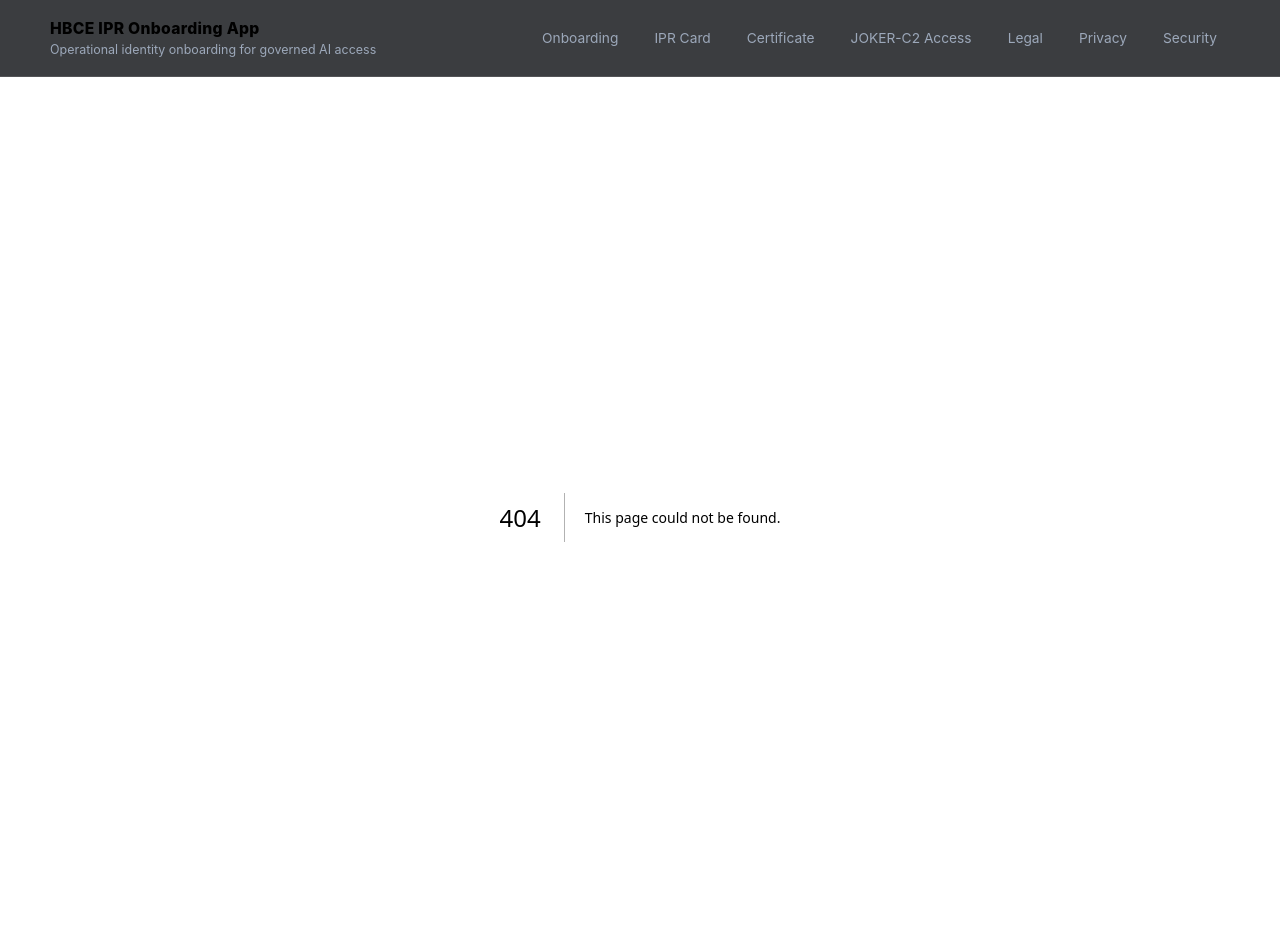
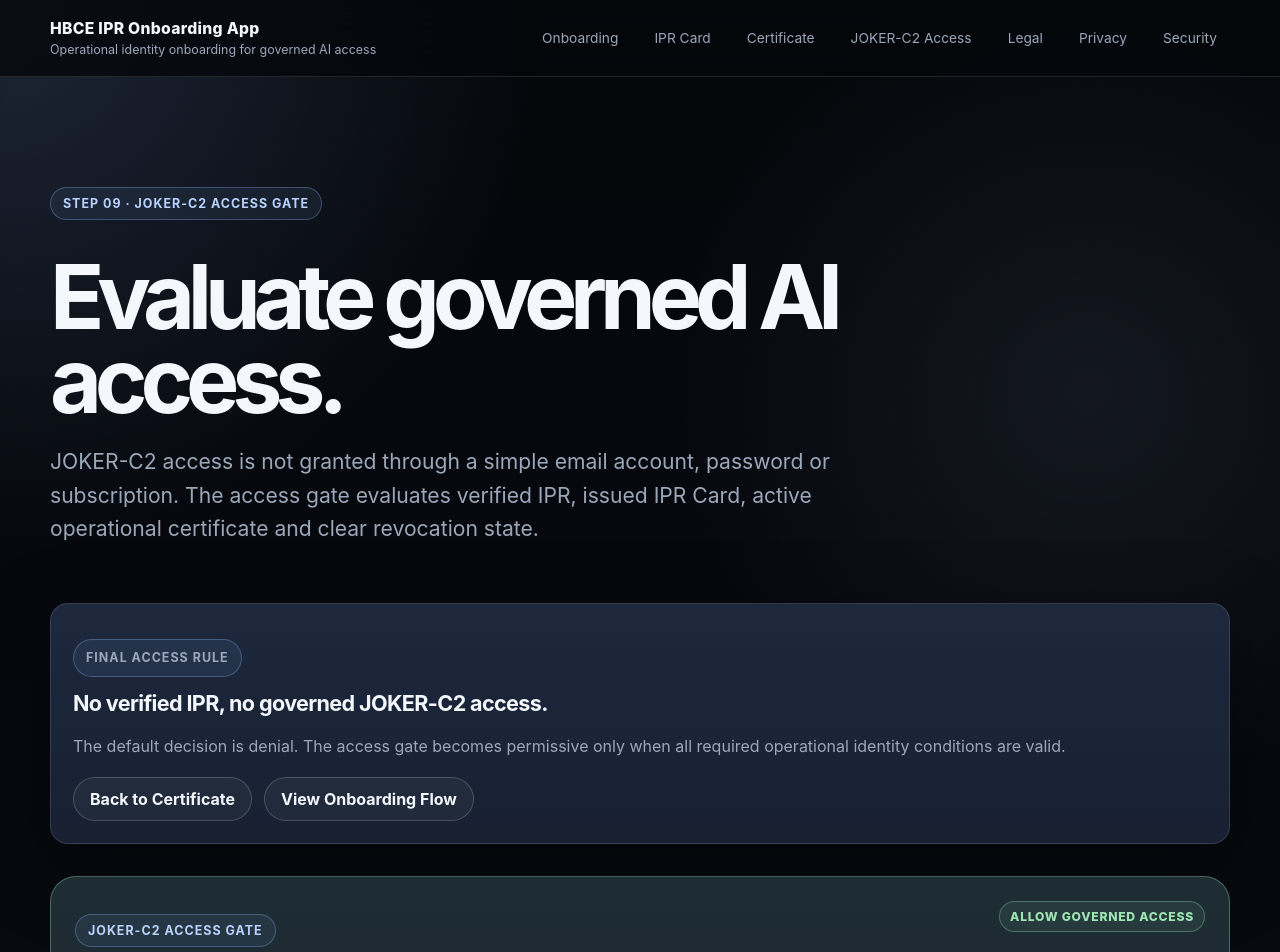
Before and after one commit to manuelcoletta1-source/hbce-ipr-onboarding-app, a Next.js app: page /access/joker-c2 in a window 1280 px wide. Before the commit this address had no page. Shown: the top 952 px of the page. Built offline with nearby package versions, Linux system fonts and the light colour scheme.

Commit message:
feat(app): add JOKER-C2 access gate page

```diff
--- /dev/null
+++ b/app/access/joker-c2/page.tsx
@@ -0,0 +1,166 @@
+import Link from "next/link";
+
+import { evaluateJokerC2Access } from "@/lib/access-decision";
+import { ROUTES, SECURITY_BOUNDARY_TEXT } from "@/lib/constants";
+import {
+  approvedOnboardingRecord,
+  deniedOnboardingRecord,
+  pendingOnboardingRecord,
+  revokedOnboardingRecord
+} from "@/lib/mock-onboarding";
+
+import { AccessGatePanel } from "@/components/AccessGatePanel";
+import { BoundaryNotice } from "@/components/BoundaryNotice";
+import { OnboardingStepper } from "@/components/OnboardingStepper";
+import { StatusBadge } from "@/components/StatusBadge";
+
+const demoCases = [
+  {
+    title: "Approved operational identity",
+    description:
+      "Verified IPR, issued IPR Card, active certificate and clear revocation state are present.",
+    record: approvedOnboardingRecord
+  },
+  {
+    title: "Pending onboarding",
+    description:
+      "The onboarding case is still pending. The access gate must deny JOKER-C2 access.",
+    record: pendingOnboardingRecord
+  },
+  {
+    title: "Denied onboarding",
+    description:
+      "The onboarding case failed verification. IPR Verified cannot be used for access.",
+    record: deniedOnboardingRecord
+  },
+  {
+    title: "Revoked operational identity",
+    description:
+      "The identity state is revoked. Revocation overrides every previous approval.",
+    record: revokedOnboardingRecord
+  }
+];
+
+export default function JokerC2AccessPage() {
+  const primaryAccessResult = evaluateJokerC2Access(approvedOnboardingRecord);
+
+  return (
+    <div className="hbce-container">
+      <section className="hbce-hero">
+        <p className="hbce-kicker">Step 09 · JOKER-C2 Access Gate</p>
+
+        <h1 className="hbce-title">Evaluate governed AI access.</h1>
+
+        <p className="hbce-lead">
+          JOKER-C2 access is not granted through a simple email account,
+          password or subscription. The access gate evaluates verified IPR,
+          issued IPR Card, active operational certificate and clear revocation
+          state.
+        </p>
+      </section>
+
+      <section className="hbce-section">
+        <div className="hbce-card hbce-card--soft">
+          <p className="hbce-kicker">Final access rule</p>
+          <h2>No verified IPR, no governed JOKER-C2 access.</h2>
+          <p>
+            The default decision is denial. The access gate becomes permissive
+            only when all required operational identity conditions are valid.
+          </p>
+
+          <div className="hbce-actions">
+            <Link className="hbce-btn" href={ROUTES.certificate}>
+              Back to Certificate
+            </Link>
+
+            <Link className="hbce-btn" href={ROUTES.onboarding}>
+              View Onboarding Flow
+            </Link>
+          </div>
+        </div>
+      </section>
+
+      <AccessGatePanel result={primaryAccessResult} />
+
+      <section className="hbce-section">
+        <div className="hbce-card">
+          <h2>Demo access decisions</h2>
+          <p>
+            These mock states prove that the access gate is not decorative. Only
+            the approved operational identity produces allow_governed_access.
+          </p>
+
+          <div className="hbce-grid hbce-grid--2" style={{ marginTop: "18px" }}>
+            {demoCases.map((item) => {
+              const result = evaluateJokerC2Access(item.record);
+
+              return (
+                <div className="hbce-card" key={item.title}>
+                  <div className="hbce-card-preview__top">
+                    <div>
+                      <h3>{item.title}</h3>
+                      <p>{item.description}</p>
+                    </div>
+
+                    <StatusBadge status={result.decision} />
+                  </div>
+
+                  <div className="hbce-divider" />
+
+                  <div className="hbce-card-preview__meta">
+                    <div className="hbce-meta">
+                      <span className="hbce-meta__label">IPR status</span>
+                      <span className="hbce-meta__value">
+                        <StatusBadge status={item.record.iprStatus} />
+                      </span>
+                    </div>
+
+                    <div className="hbce-meta">
+                      <span className="hbce-meta__label">IPR Card</span>
+                      <span className="hbce-meta__value">
+                        <StatusBadge status={item.record.iprCardStatus} />
+                      </span>
+                    </div>
+
+                    <div className="hbce-meta">
+                      <span className="hbce-meta__label">Certificate</span>
+                      <span className="hbce-meta__value">
+                        <StatusBadge status={item.record.certificateStatus} />
+                      </span>
+                    </div>
+
+                    <div className="hbce-meta">
+                      <span className="hbce-meta__label">Revocation</span>
+                      <span className="hbce-meta__value">
+                        <StatusBadge status={item.record.revocationState} />
+                      </span>
+                    </div>
+                  </div>
+
+                  <div className="hbce-divider" />
+
+                  <p className="hbce-small">{result.decisionReason}</p>
+                </div>
+              );
+            })}
+          </div>
+        </div>
+      </section>
+
+      <section className="hbce-section">
+        <div className="hbce-card">
+          <h2>Current onboarding position</h2>
+          <OnboardingStepper currentStep="joker_c2_access" />
+        </div>
+      </section>
+
+      <section className="hbce-section">
+        <BoundaryNotice title="Access gate security boundary" tone="danger">
+          {SECURITY_BOUNDARY_TEXT} The future production access gate must be
+          enforced server-side. Browser state, local storage, query parameters
+          and frontend-only approval must never authorize JOKER-C2.
+        </BoundaryNotice>
+      </section>
+    </div>
+  );
+}
```
